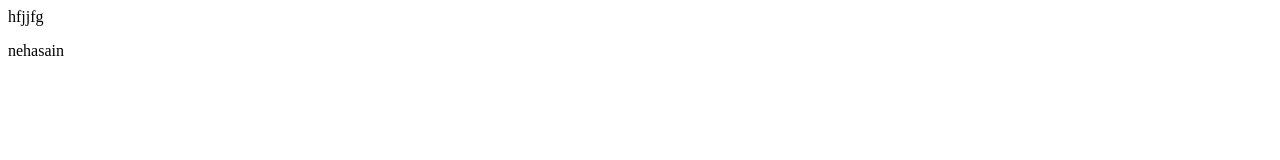
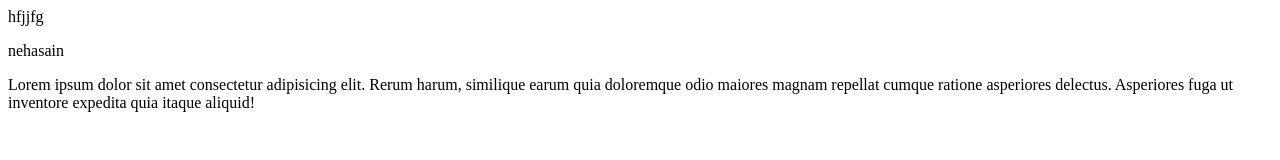
Before and after one commit to anusain123/Collage-demo, a plain HTML site: page index.html in a window 1280 px wide. Drawn offline with Linux system fonts and the light colour scheme.

Commit message:
new parha

```diff
--- a/index.html
+++ b/index.html
@@ -1,2 +1,4 @@
 <p>hfjjfg</p>
 <p>nehasain</p>
+<p>Lorem ipsum dolor sit amet consectetur adipisicing elit. Rerum harum, similique earum quia doloremque odio maiores
+    magnam repellat cumque ratione asperiores delectus. Asperiores fuga ut inventore expedita quia itaque aliquid!</p>
```
